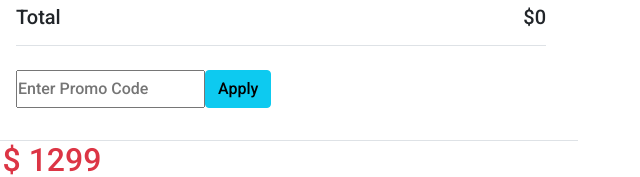
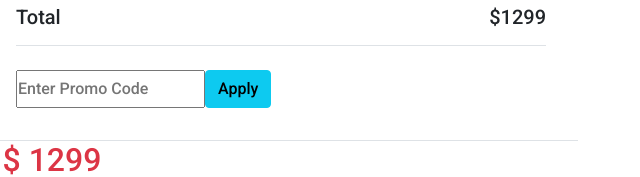
Before and after one commit to minhazul-ashim/macbook-customization, a plain HTML site: page index.html in a window 1280 px wide. Shown: the part 704-881 px from the top of the page, 632-1272 px from the left. Drawn offline with nearby package versions, Linux system fonts and the light colour scheme.

Commit message:
a minor change

```diff
--- a/index.html
+++ b/index.html
@@ -122,7 +122,7 @@
                         </div>
 
                         <div class="">
-                            <h5>$<span id='total-cost'>0</span></h5>
+                            <h5>$<span id='total-cost'>1299</span></h5>
                         </div>
 
                     </div>
```
